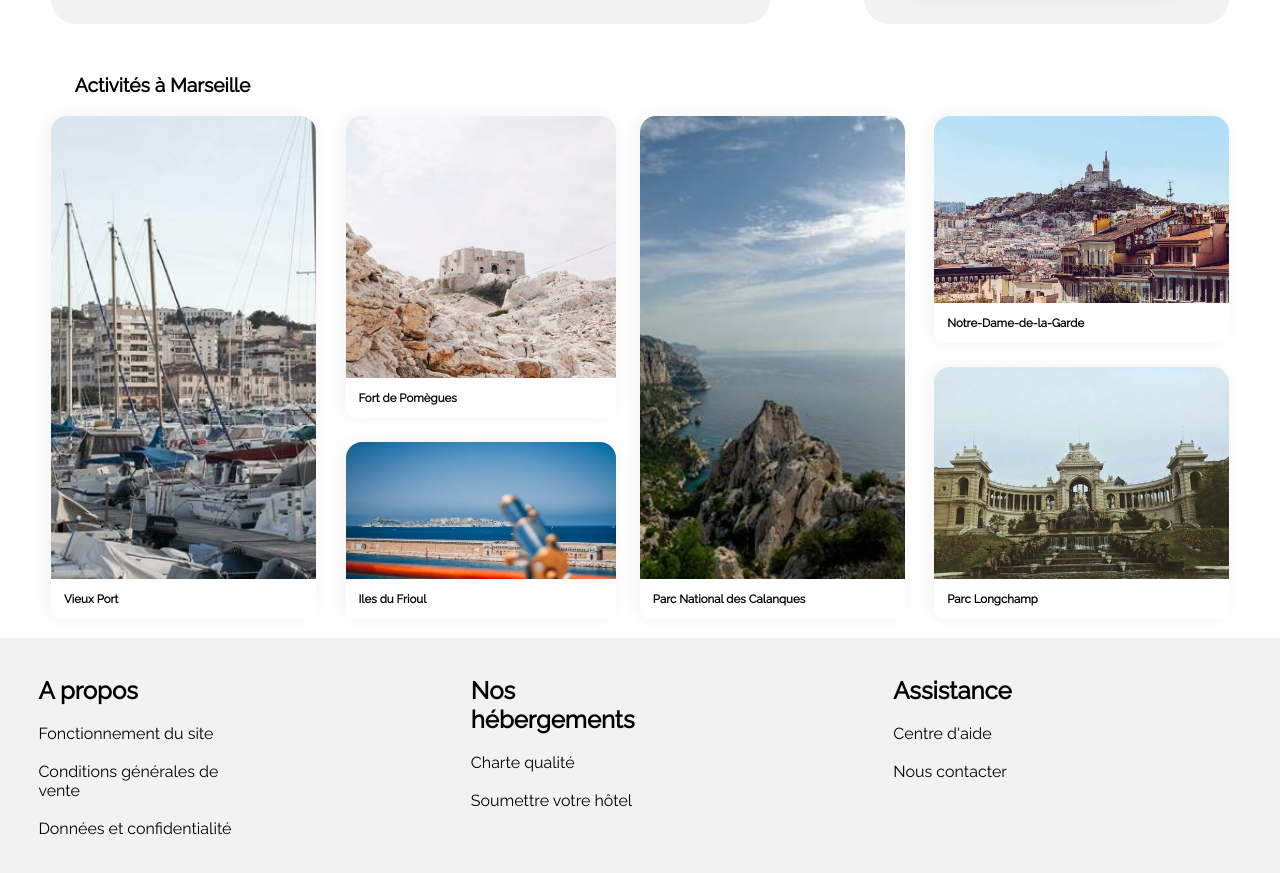
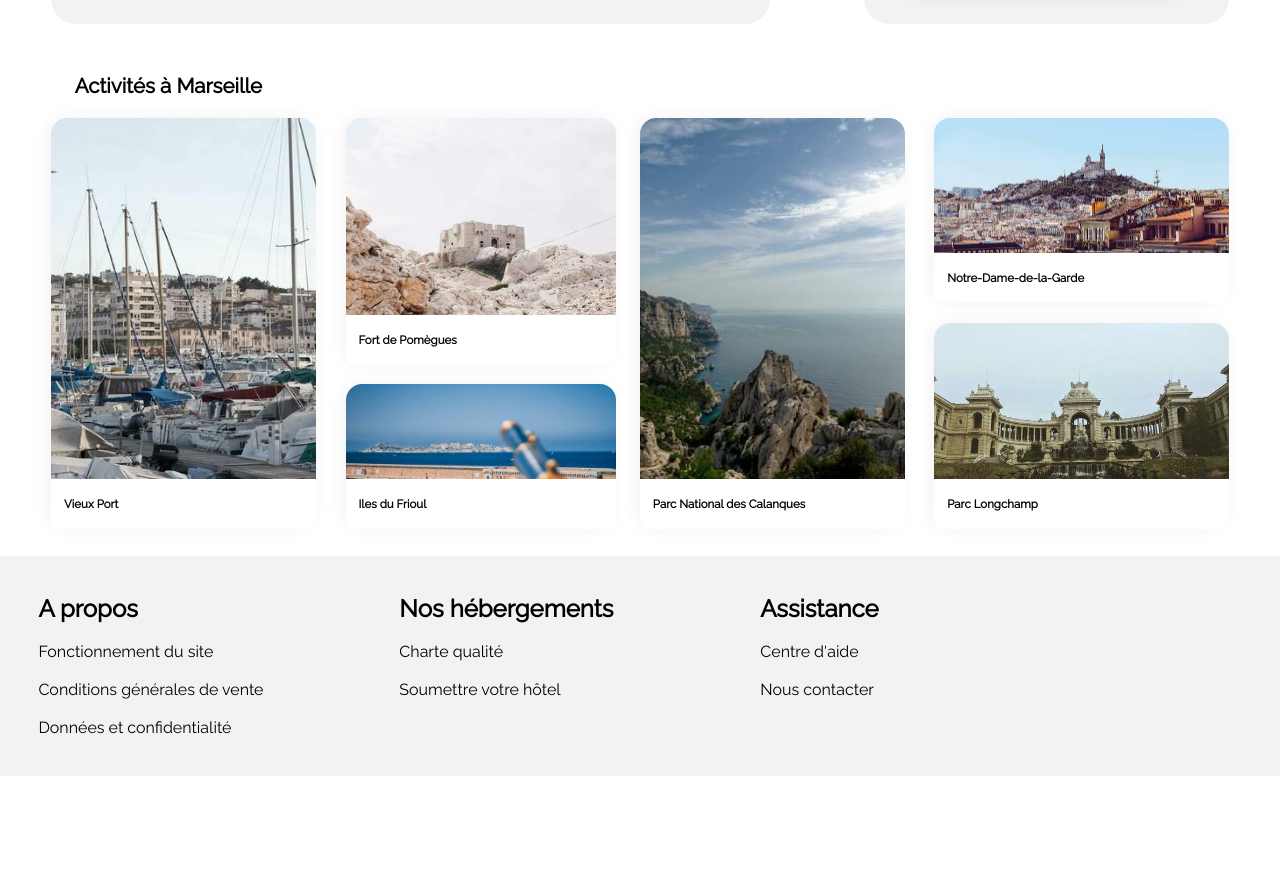
Before and after one commit to almoha73/OC_P2_Booki, a plain HTML site: page index.html in a window 1280 px wide. Shown: the part 939-1812 px from the top of the page. After the commit the page ends 1715 px from the top, so only its background shows below. Drawn offline with Linux system fonts and the light colour scheme.

Commit message:
Add files via upload

```diff
--- a/style.css
+++ b/style.css
@@ -7,10 +7,6 @@
     margin: 0;
     padding: 0;
 }
-/* html{
-    width: 100%;
-    height: 140%
-} */
 
 /*STRUCTURE DE BASE ET PALETTE////////////////////////////////
 /////////////////////////////////////////////////////*/
@@ -335,7 +331,6 @@ p.stars{
     position: absolute;
     bottom: 3px;
 }
-
 .affichez{
     width: 100%;
     text-decoration: none;
@@ -377,7 +372,7 @@ p.stars{
     color: black;
     box-shadow: -3px 0px 17px 0px #d9d9d9;
     border-radius: 16px;
-    width: 80%;
+    width: 83%;
     height: 9vmax;
     display: flex;
     margin-top: 20px;
@@ -419,11 +414,12 @@ img.febrian{
 /* Galerie de la 3eme section*/
 .activites{
     width: 100%;
+    height: 40vw;
     margin-bottom: 20px;
 }
 .titre1{
     width: 90%;
-    font-size: 1.5vw;
+    font-size: 1.6vw;
     margin-left: 2%;
     margin-bottom: 20px;
     margin-top: 50px;
@@ -431,6 +427,7 @@ img.febrian{
 }
 .section__3{
     width: 100%;
+    height: 80%;
     display: flex;
     flex-wrap: wrap;
     justify-content: space-evenly;
@@ -440,6 +437,7 @@ img.febrian{
 /*Gauche et droit*/
 .section__3--gauche, .section__3--droit{
     width: 50%;
+    height: 100%;
     display: flex;
     flex-wrap: wrap;
     justify-content: space-between;
@@ -447,7 +445,7 @@ img.febrian{
 }
 .section__3--gauche2, .section__3--droit2{
     width: 50%;
-    height: 502px;
+    height: 100%;
     display: flex;
     flex-direction: column;
     justify-content: space-between;
@@ -503,8 +501,8 @@ img.febrian{
 
 .text__3{
     width: 100%;
-    height: 5vh;
-    line-height: 5vh;
+    height: 50px;
+    line-height: 50px;
     padding-left: 1vw;
     font-size: 0.9vw;
     background-color: white;
@@ -528,6 +526,6 @@ footer a{
     color: black;
 }
 .propos, .nos__heberg, .assistance{
-    margin-right: 230px;
+    flex-basis: 30%;
 
 }
```
